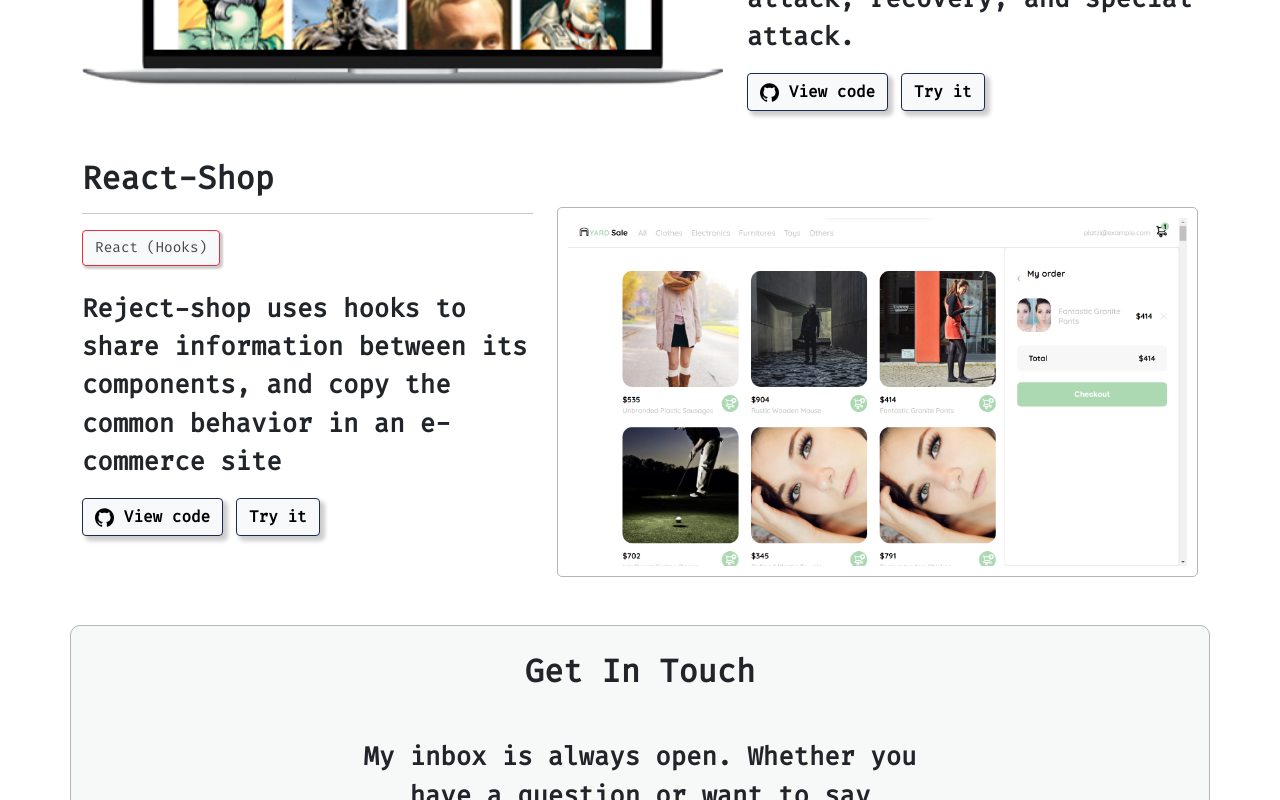
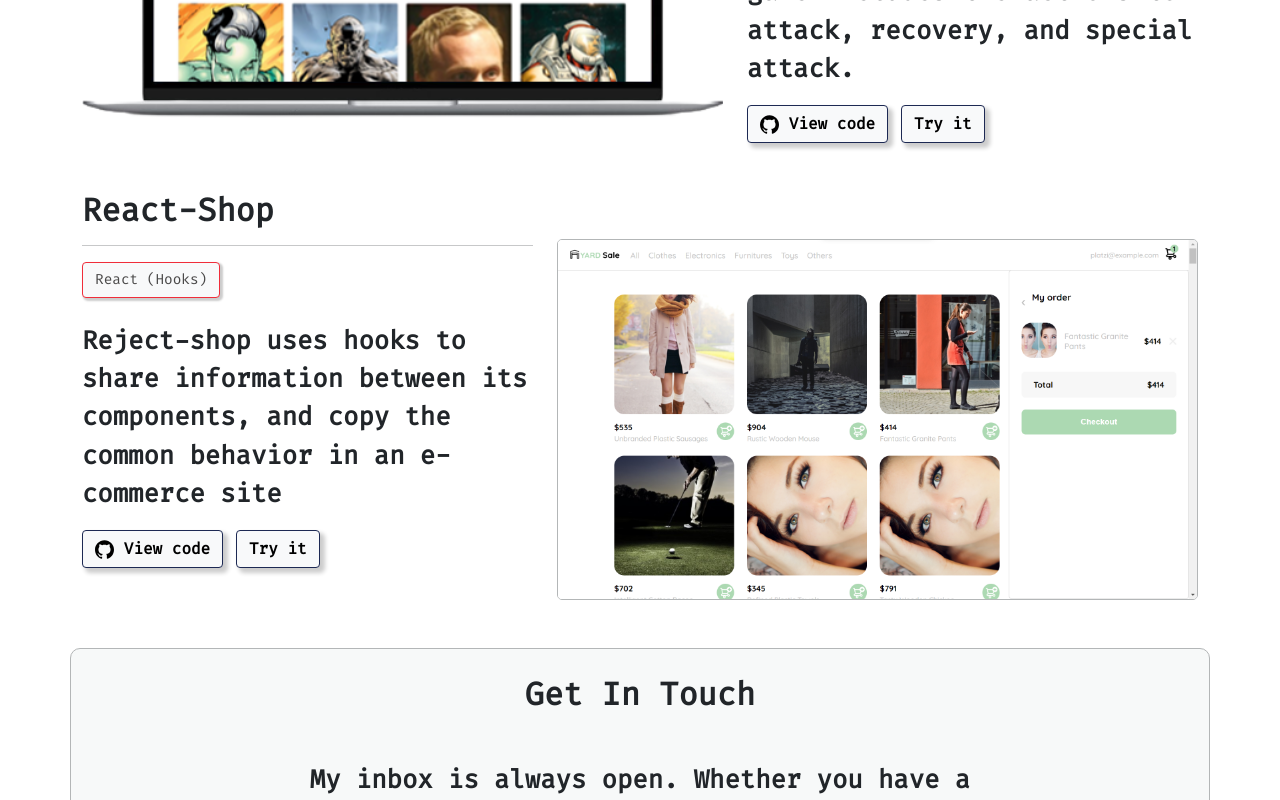
Before and after one commit to Vicktorbs/AngularPortfolio, an Angular app: page / in a window 1280 px wide. Shown: the part 2152-2952 px from the top of the page. Built offline with nearby package versions, Linux system fonts and the light colour scheme.

Commit message:
contact area witdth changed

```diff
--- a/src/app/components/contact-area/contact-area.component.html
+++ b/src/app/components/contact-area/contact-area.component.html
@@ -4,7 +4,7 @@
             <h4 class="font-headers">
                 {{ (languajeBrowser)? data.esp.title: data.english.title}}
             </h4>
-            <p class="font-content mt-5 mb-5 col-md-12 col-lg-6 offset-lg-3">
+            <p class="font-content mt-5 mb-5 col-md-12 col-lg-8 offset-lg-2">
                 {{ (languajeBrowser)? data.esp.description: data.english.description}}
             </p>
             <div class="social-buttons">
--- a/src/app/components/projects/projects.component.css
+++ b/src/app/components/projects/projects.component.css
@@ -23,5 +23,4 @@
 .screen-contianer {
     border: 1px solid #B3B6B7;
     border-radius: 5px;
-    padding: 10px;
 }
--- a/src/app/components/projects/projects.component.html
+++ b/src/app/components/projects/projects.component.html
@@ -1,4 +1,4 @@
-<div class="container mt-3 mb-5" id="projects">
+<div class="container mt-5 mb-5" id="projects">
     <div class="row">
         <div class="col-12">
             <h4 class="font-headers">
```
